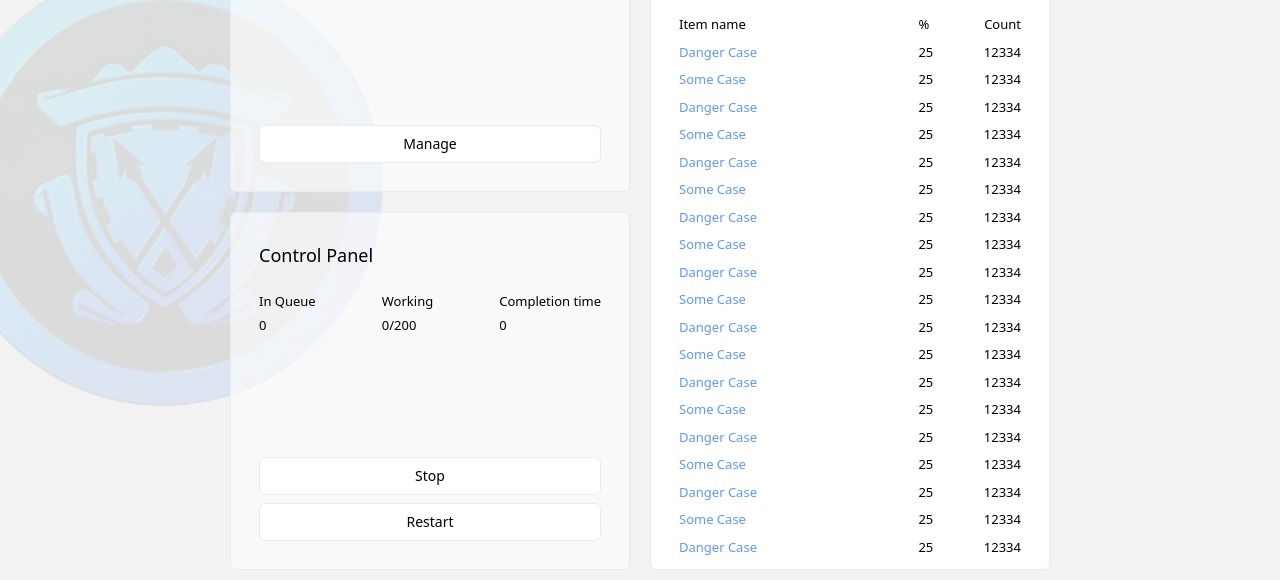
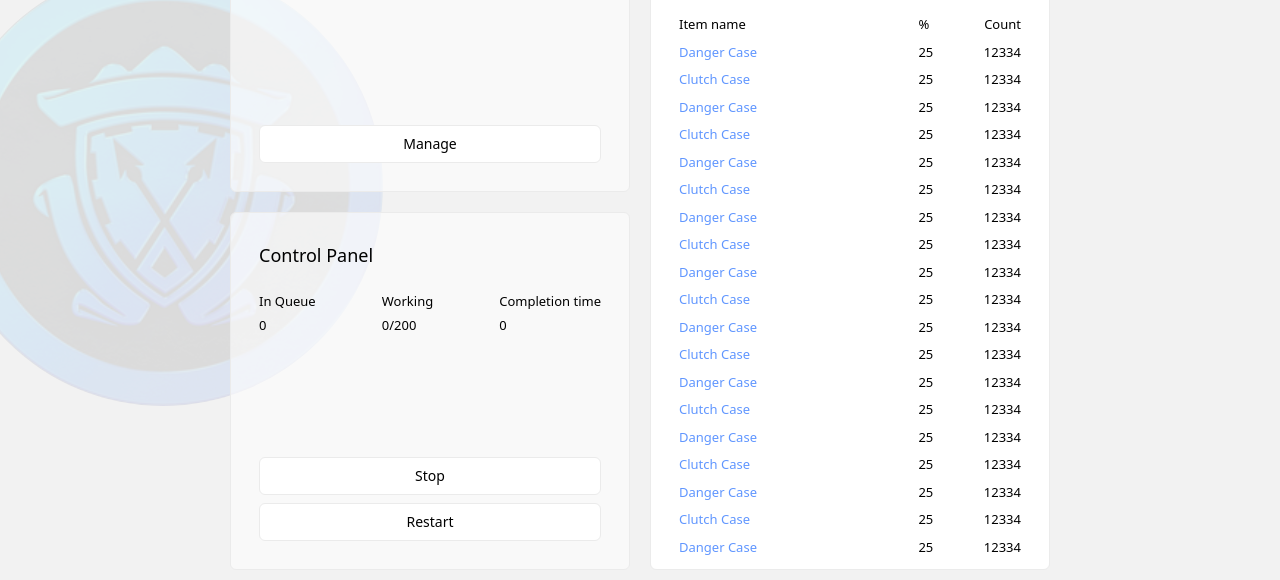
Before and after one commit to UADMV02/case-farmer-front, a Next.js app: page / in a window 1280 px wide. Shown: the part 198-778 px from the top of the page. Built offline with nearby package versions, Linux system fonts and the light colour scheme.

Commit message:
Added case links

```diff
--- a/components/home/summary.js
+++ b/components/home/summary.js
@@ -14,212 +14,170 @@ export default function Summary(){
             {
                 name: "Danger Case",
                 percent: 25,
-                count: 12334
+                count: 12334,
+                link: "https://steamcommunity.com/market/listings/730/Dreams%20%26%20Nightmares%20Case"
             },
             {
-                name: "Some Case",
+                name: "Clutch Case",
                 percent: 25,
-                count: 12334
+                count: 12334,
+                href: "https://steamcommunity.com/market/listings/730/Clutch%20Case"
             },
             {
                 name: "Danger Case",
                 percent: 25,
-                count: 12334
+                count: 12334,
+                link: "https://steamcommunity.com/market/listings/730/Dreams%20%26%20Nightmares%20Case"
             },
             {
-                name: "Some Case",
+                name: "Clutch Case",
                 percent: 25,
-                count: 12334
+                count: 12334,
+                href: "https://steamcommunity.com/market/listings/730/Clutch%20Case"
             },
             {
                 name: "Danger Case",
                 percent: 25,
-                count: 12334
+                count: 12334,
+                link: "https://steamcommunity.com/market/listings/730/Dreams%20%26%20Nightmares%20Case"
             },
             {
-                name: "Some Case",
+                name: "Clutch Case",
                 percent: 25,
-                count: 12334
+                count: 12334,
+                href: "https://steamcommunity.com/market/listings/730/Clutch%20Case"
             },
             {
                 name: "Danger Case",
                 percent: 25,
-                count: 12334
+                count: 12334,
+                link: "https://steamcommunity.com/market/listings/730/Dreams%20%26%20Nightmares%20Case"
             },
             {
-                name: "Some Case",
+                name: "Clutch Case",
                 percent: 25,
-                count: 12334
+                count: 12334,
+                href: "https://steamcommunity.com/market/listings/730/Clutch%20Case"
             },
             {
                 name: "Danger Case",
                 percent: 25,
-                count: 12334
+                count: 12334,
+                link: "https://steamcommunity.com/market/listings/730/Dreams%20%26%20Nightmares%20Case"
             },
             {
-                name: "Some Case",
+                name: "Clutch Case",
                 percent: 25,
-                count: 12334
+                count: 12334,
+                href: "https://steamcommunity.com/market/listings/730/Clutch%20Case"
             },
             {
                 name: "Danger Case",
                 percent: 25,
-                count: 12334
+                count: 12334,
+                link: "https://steamcommunity.com/market/listings/730/Dreams%20%26%20Nightmares%20Case"
             },
             {
-                name: "Some Case",
+                name: "Clutch Case",
                 percent: 25,
-                count: 12334
+                count: 12334,
+                href: "https://steamcommunity.com/market/listings/730/Clutch%20Case"
             },
             {
                 name: "Danger Case",
                 percent: 25,
-                count: 12334
+                count: 12334,
+                link: "https://steamcommunity.com/market/listings/730/Dreams%20%26%20Nightmares%20Case"
             },
             {
-                name: "Some Case",
+                name: "Clutch Case",
                 percent: 25,
-                count: 12334
+                count: 12334,
+                href: "https://steamcommunity.com/market/listings/730/Clutch%20Case"
             },
             {
                 name: "Danger Case",
                 percent: 25,
-                count: 12334
+                count: 12334,
+                link: "https://steamcommunity.com/market/listings/730/Dreams%20%26%20Nightmares%20Case"
             },
             {
-                name: "Some Case",
+                name: "Clutch Case",
                 percent: 25,
-                count: 12334
+                count: 12334,
+                href: "https://steamcommunity.com/market/listings/730/Clutch%20Case"
             },
             {
                 name: "Danger Case",
                 percent: 25,
-                count: 12334
+                count: 12334,
+                link: "https://steamcommunity.com/market/listings/730/Dreams%20%26%20Nightmares%20Case"
             },
             {
-                name: "Some Case",
+                name: "Clutch Case",
                 percent: 25,
-                count: 12334
+                count: 12334,
+                href: "https://steamcommunity.com/market/listings/730/Clutch%20Case"
             },
             {
                 name: "Danger Case",
                 percent: 25,
-                count: 12334
+                count: 12334,
+                link: "https://steamcommunity.com/market/listings/730/Dreams%20%26%20Nightmares%20Case"
             },
             {
-                name: "Some Case",
+                name: "Clutch Case",
                 percent: 25,
-                count: 12334
+                count: 12334,
+                href: "https://steamcommunity.com/market/listings/730/Clutch%20Case"
             },
             {
                 name: "Danger Case",
                 percent: 25,
-                count: 12334
+                count: 12334,
+                link: "https://steamcommunity.com/market/listings/730/Dreams%20%26%20Nightmares%20Case"
             },
             {
-                name: "Some Case",
+                name: "Clutch Case",
                 percent: 25,
-                count: 12334
+                count: 12334,
+                href: "https://steamcommunity.com/market/listings/730/Clutch%20Case"
             },
             {
                 name: "Danger Case",
                 percent: 25,
-                count: 12334
+                count: 12334,
+                link: "https://steamcommunity.com/market/listings/730/Dreams%20%26%20Nightmares%20Case"
             },
             {
-                name: "Some Case",
+                name: "Clutch Case",
                 percent: 25,
-                count: 12334
+                count: 12334,
+                href: "https://steamcommunity.com/market/listings/730/Clutch%20Case"
             },
             {
                 name: "Danger Case",
                 percent: 25,
-                count: 12334
+                count: 12334,
+                link: "https://steamcommunity.com/market/listings/730/Dreams%20%26%20Nightmares%20Case"
             },
             {
-                name: "Some Case",
+                name: "Clutch Case",
                 percent: 25,
-                count: 12334
+                count: 12334,
+                href: "https://steamcommunity.com/market/listings/730/Clutch%20Case"
             },
             {
                 name: "Danger Case",
                 percent: 25,
-                count: 12334
+                count: 12334,
+                link: "https://steamcommunity.com/market/listings/730/Dreams%20%26%20Nightmares%20Case"
             },
             {
-                name: "Some Case",
+                name: "Clutch Case",
                 percent: 25,
-                count: 12334
-            },
-            {
-                name: "Danger Case",
-                percent: 25,
-                count: 12334
-            },
-            {
-                name: "Some Case",
-                percent: 25,
-                count: 12334
-            },
-            {
-                name: "Danger Case",
-                percent: 25,
-                count: 12334
-            },
-            {
-                name: "Some Case",
-                percent: 25,
-                count: 12334
-            },
-            {
-                name: "Danger Case",
-                percent: 25,
-                count: 12334
-            },
-            {
-                name: "Some Case",
-                percent: 25,
-                count: 12334
-            },
-            {
-                name: "Danger Case",
-                percent: 25,
-                count: 12334
-            },
-            {
-                name: "Some Case",
-                percent: 25,
-                count: 12334
-            },
-            {
-                name: "Danger Case",
-                percent: 25,
-                count: 12334
-            },
-            {
-                name: "Some Case",
-                percent: 25,
-                count: 12334
-            },
-            {
-                name: "Danger Case",
-                percent: 25,
-                count: 12334
-            },
-            {
-                name: "Some Case",
-                percent: 25,
-                count: 12334
-            },
-            {
-                name: "Danger Case",
-                percent: 25,
-                count: 12334
-            },
-            {
-                name: "Some Case",
-                percent: 25,
-                count: 12334
+                count: 12334,
+                href: "https://steamcommunity.com/market/listings/730/Clutch%20Case"
             },
         ]
     }
--- a/components/home/summary/items.js
+++ b/components/home/summary/items.js
@@ -5,7 +5,7 @@ export default function Items({items}){
             {items.map((item) => {
                 return (
                     <div key={item.name} className="flex justify-between py-1 font-medium">
-                        <p className="text-[#6096FF]">{item.name}</p>
+                        <a className="text-[#6096FF]" href={item.link} target="_blank">{item.name}</a>
                         <div className="flex justify-between w-[30%]">
                             <p>{item.percent}</p>
                             <p>{item.count}</p>
```
